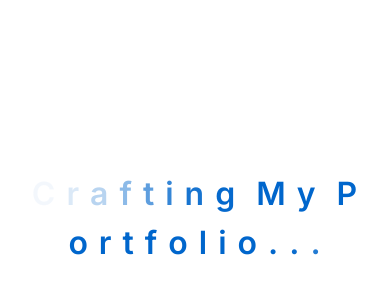
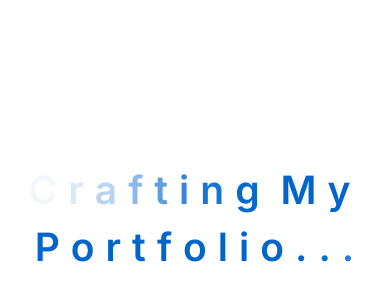
Before and after one commit to sheldoncrasta/sheldoncrasta.github.io, a plain HTML site: page index.html in a window 390 px wide. Shown: the part 204-504 px from the top of the page. Drawn offline with Linux system fonts and the light colour scheme.

Commit message:
Update index.html

```diff
--- a/index.html
+++ b/index.html
@@ -7,6 +7,9 @@
 
   <!-- Google Font: Inter -->
   <link href="https://fonts.googleapis.com/css2?family=Inter:wght@500;600;700&display=swap" rel="stylesheet">
+  <!-- Favicon -->
+  <link rel="icon" href="https://raw.githubusercontent.com/sheldoncrasta/portfolio/refs/heads/main/assets/img/favicon.png" type="image/png">
+
 
   <style>
     body {
@@ -46,7 +49,7 @@
 
     @media (max-width: 480px) {
       .loading-letter {
-        font-size: clamp(2rem, 7vw, 3rem);
+        font-size: clamp(2rem, 10vw, 5rem);
       }
     }
   </style>
@@ -59,7 +62,7 @@
     "Loading...",
     "Crafting My Portfolio...",
     "Aligning My Skills...",
-    "Preparing the Page...",
+    "Getting Things Ready...",
     "Almost Done...",
     "Completed"
   ];
```
